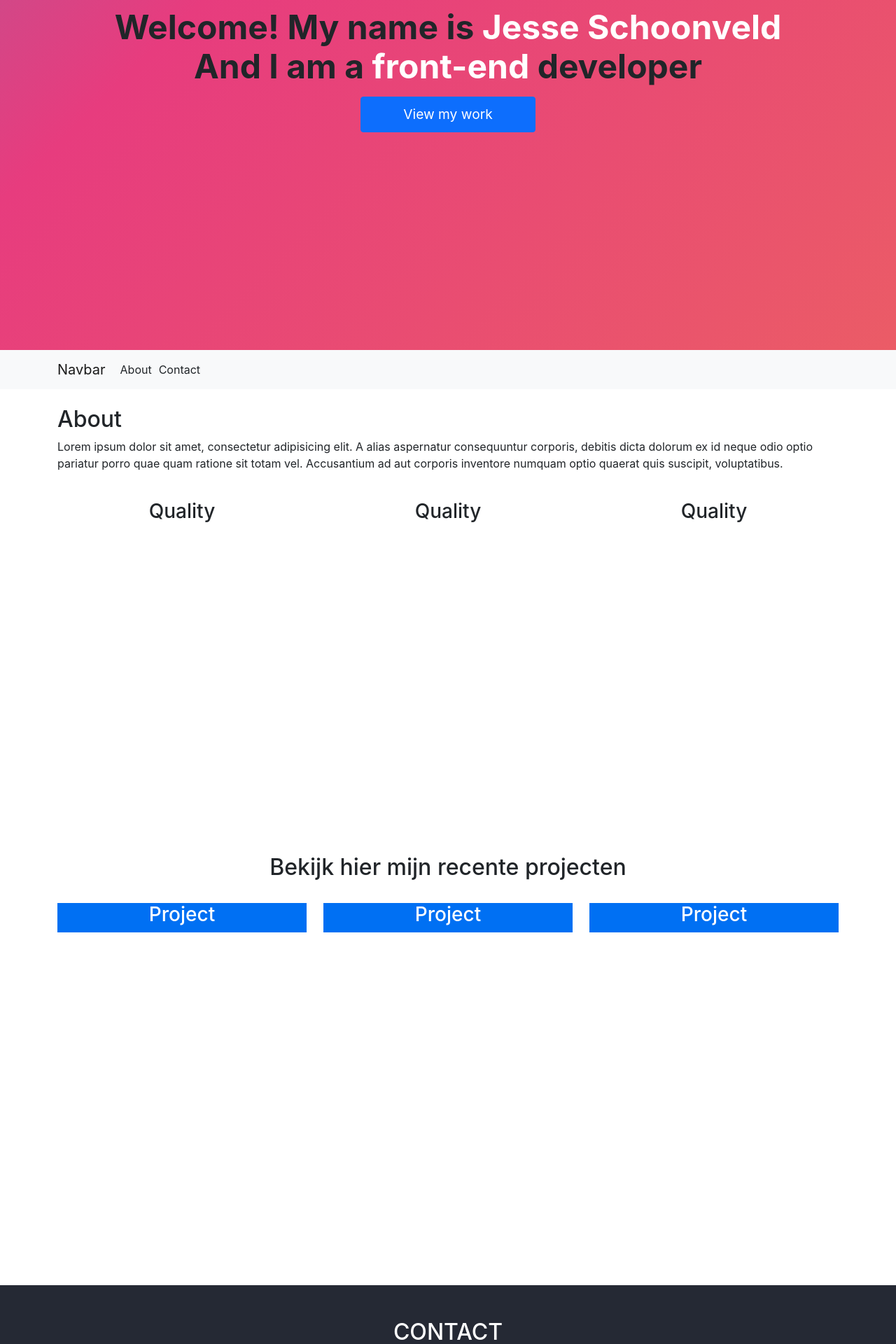
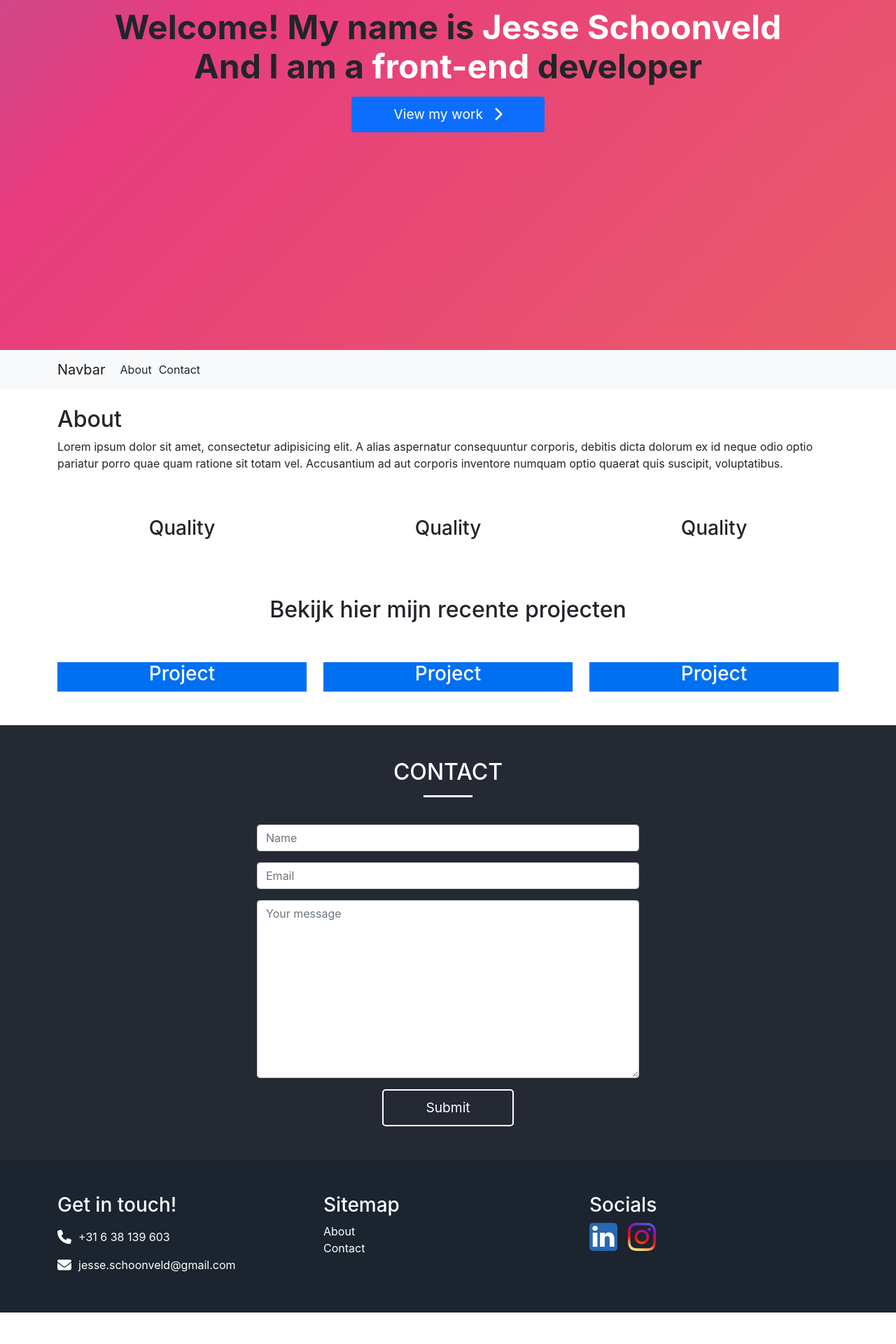
Before and after one commit to JSchoonveld/portfolio_next, a Next.js app: page / in a window 1280 px wide. Shown: the part 300-2220 px from the top of the page at 70% size. After the commit the page ends 2175 px from the top, so only its background shows below. Built offline with nearby package versions, Linux system fonts and the light colour scheme.

Commit message:
Instagram social toegevoegd

```diff
--- a/components/AboutSection.js
+++ b/components/AboutSection.js
@@ -13,7 +13,7 @@ export default function AboutSection() {
                         Accusantium
                         ad aut corporis inventore numquam optio quaerat quis suscipit, voluptatibus.</p>
                 </div>
-                <div className="row">
+                <div className="row my-5">
                     <div className="col-md-4 text-center">
                         <Quality/>
                     </div>
--- /dev/null
+++ b/components/FadeHeader.js
@@ -0,0 +1,28 @@
+import styles from "../styles/Home.module.css";
+import Link from "next/link";
+
+import { FontAwesomeIcon } from "@fortawesome/react-fontawesome"
+
+import {
+    faChevronRight
+} from "@fortawesome/free-solid-svg-icons";
+
+export default function FadeHeader() {
+    return (
+        <div id={"header"} className="header">
+            <h1 className={styles.title}>
+                Welcome! My name is <span className={"white"}>Jesse Schoonveld</span><br/>
+                And I am a <span className="white">front-end </span>developer
+            </h1>
+            <Link href="#about">
+                <a className={"btn btn-primary mt-3 d-flex align-items-center"}>
+                    View my work
+                    <FontAwesomeIcon
+                        icon={faChevronRight}
+                        style={{ fontSize: 20, color: "white" }}
+                    />
+                </a>
+            </Link>
+        </div>
+    )
+}
--- a/components/Footer.js
+++ b/components/Footer.js
@@ -56,6 +56,14 @@ export default function Footer() {
                                 height={40}
                             />
                         </a>
+                        <a target={"_blank"} rel="noopener noreferrer" href="https://www.instagram.com/jesseschoonveld/">
+                            <Image
+                                src="/icons/insta.svg"
+                                alt="Instagram logo"
+                                width={40}
+                                height={40}
+                            />
+                        </a>
                     </div>
                 </div>
 
--- a/components/ProjectSection.js
+++ b/components/ProjectSection.js
@@ -9,7 +9,7 @@ export default function ProjectSection() {
                         Bekijk hier mijn recente projecten
                     </h2>
                 </div>
-                <div className="row">
+                <div className="row my-5">
                     <div className="col-lg-4">
                         <ProjectPreview/>
                     </div>
--- a/pages/index.js
+++ b/pages/index.js
@@ -7,8 +7,7 @@ import AboutSection from '../components/AboutSection'
 import Footer from '../components/Footer'
 import ContactSection from "../components/ContactSection";
 import ProjectSection from "../components/ProjectSection";
-
-import Link from "next/link";
+import FadeHeader from "../components/FadeHeader";
 
 export default function Home() {
   return (
@@ -19,15 +18,7 @@ export default function Home() {
         <link rel="icon" href="/favicon.ico" />
       </Head>
       <main className={styles.main}>
-        <div className="header">
-          <h1 className={styles.title}>
-            Welcome! My name is <span className={"white"}>Jesse Schoonveld</span><br/>
-            And I am a <span className="white">front-end </span>developer
-          </h1>
-          <Link href="#about">
-            <a className={"btn btn-primary mt-3"}>View my work</a>
-          </Link>
-        </div>
+        <FadeHeader/>
 
         <div className="container-fluid px-0">
           <NavBar />
--- a/styles/_footer.scss
+++ b/styles/_footer.scss
@@ -10,12 +10,17 @@ footer {
   padding-right: 10px;
   filter: brightness(0) invert(1);
 }
+
+.footer-socials-section a:not(:first-of-type) {
+  margin-left: 15px;
+}
+
 .footer-socials-section img {
   width: 40px;
 
   &:hover {
     opacity: 0.8;
     transition: all 300ms ease-in-out;
-    transform: scale(1.3);
+    transform: scale(1.1);
   }
 }
--- a/styles/globals.scss
+++ b/styles/globals.scss
@@ -73,5 +73,19 @@ a:hover {
 }
 
 .content-section {
-  min-height: 80vh;
+
 }
+
+#header a.btn.btn-primary {
+
+  svg {
+    margin-left: 15px;
+  }
+
+  &:hover {
+    svg {
+      transform: rotate(90deg);
+      transition: all 350ms ease-in-out;
+    }
+  }
+}
```
Also changed, not shown: public/icons/insta.svg (added).
